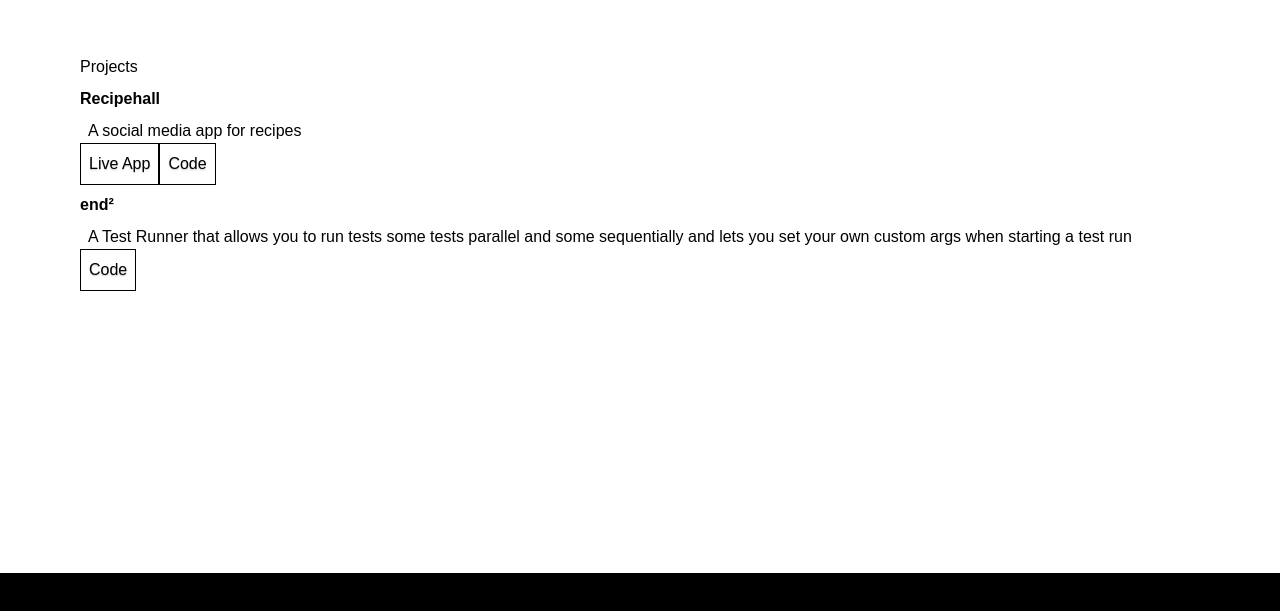
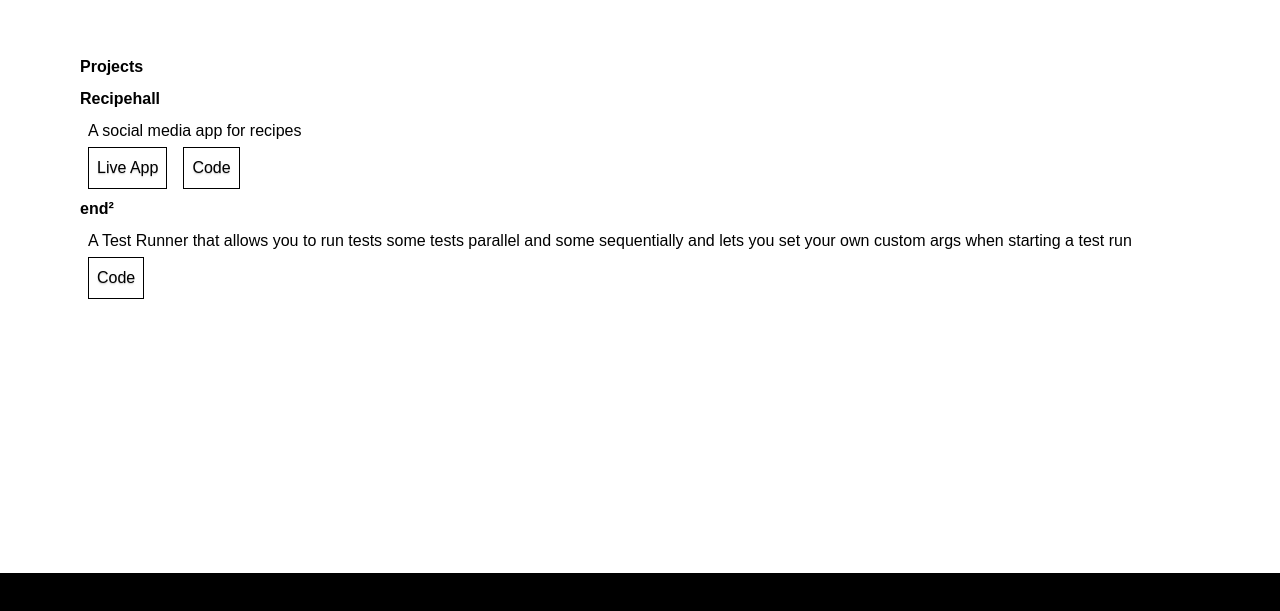
Before and after one commit to jonwesneski/jonwesneski.github.io, a Next.js app: page / in a window 1280 px wide. Shown: the part 1027-1638 px from the top of the page. Built offline with nearby package versions, Linux system fonts and the light colour scheme.

Commit message:
updated some styling

```diff
--- a/src/app/_components/Project.tsx
+++ b/src/app/_components/Project.tsx
@@ -19,6 +19,7 @@ export default function Project(props: IProjectProps) {
             href={l.href}
             text={l.text}
             targetBlank={l.targetBlank}
+            className="mx-2 mt-1"
           />
         );
       })}
--- a/src/app/_components/Projects.tsx
+++ b/src/app/_components/Projects.tsx
@@ -3,7 +3,7 @@ import Project from "./Project";
 export default function Projects() {
   return (
     <section>
-      <h1>Projects</h1>
+      <h1 className="font-bold my-2">Projects</h1>
       <Project
         title="Recipehall"
         description="A social media app for recipes"
--- a/src/app/_components/TextLink.tsx
+++ b/src/app/_components/TextLink.tsx
@@ -1,19 +1,23 @@
 "use client";
 
+import { mergeCss } from "@src/utils";
+import { ClassValue } from "clsx";
 import Link from "next/link";
 
 export interface ILinkProps {
   href: string;
   text: string;
   targetBlank: boolean;
+  className?: ClassValue;
 }
 export default function Project(props: ILinkProps) {
   return (
     <Link
       key={props.href}
-      className="inline-block border bg-transparent p-2
-                 focus:outline-none focus:ring-2 focus:ring-blue-600 focus:ring-offset-2
-                 hover:ring-2 hover:ring-orange-500 hover:ring-inset text-shadow-sm hover:[text-shadow:1px_1px_0px_var(--color-orange-500),-1px_-1px_0px_var(--color-orange-500)]"
+      className={mergeCss(
+        "inline-block border bg-transparent p-2 focus:outline-none focus:ring-2 focus:ring-blue-600 focus:ring-offset-2 hover:ring-2 hover:ring-orange-500 hover:ring-inset text-shadow-sm hover:[text-shadow:1px_1px_0px_var(--color-orange-500),-1px_-1px_0px_var(--color-orange-500)]",
+        props.className
+      )}
       href={props.href}
       target={props.targetBlank ? "_blank" : undefined}
     >
```
